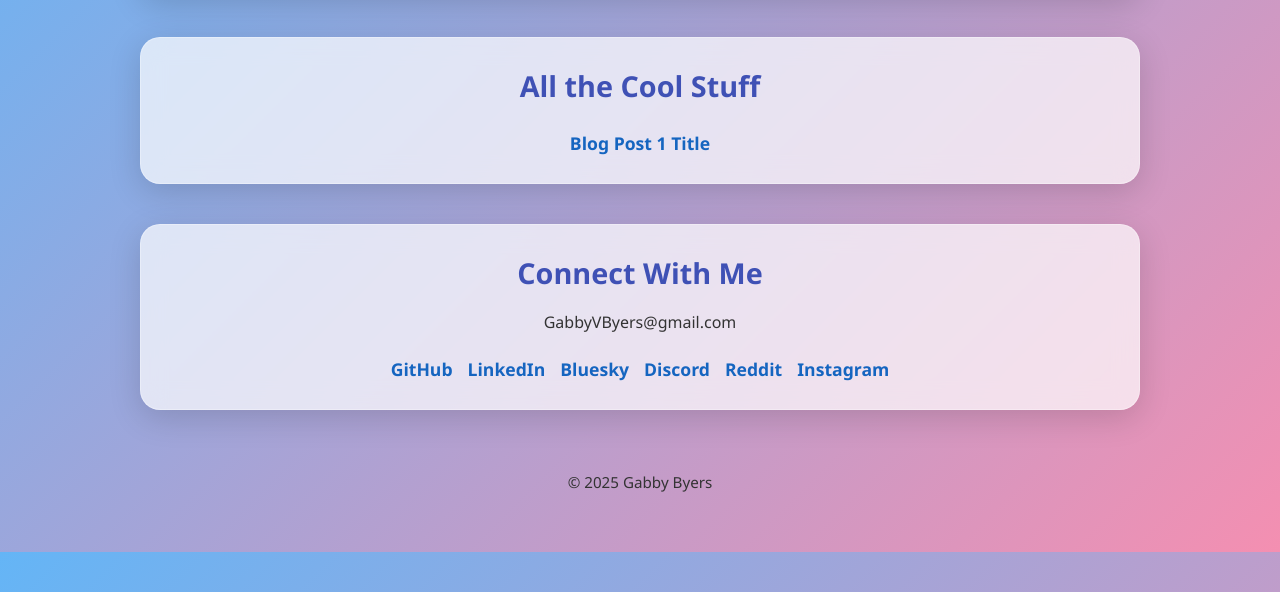
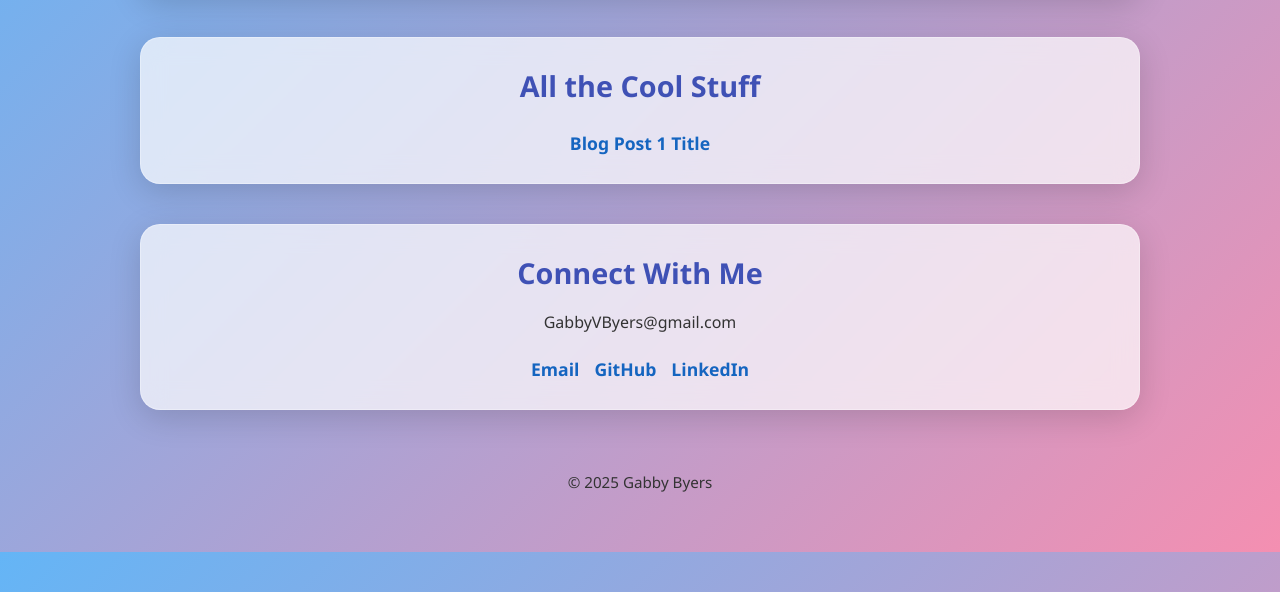
Before and after one commit to GabbyVByers/Blogsite, a plain HTML site: page index.html in a window 1280 px wide. Shown: the part 248-840 px from the top of the page. Drawn offline with Linux system fonts and the light colour scheme.

Commit message:
Update index.html
Email

```diff
--- a/index.html
+++ b/index.html
@@ -34,12 +34,9 @@
                 <h2>Connect With Me</h2>
                 <p>GabbyVByers@gmail.com</p>
                 <ul>
+                    <li><a href="#" onclick="navigator.clipboard.writeText('GabbyVByers@gmail.com'); alert('Email copied to clipboard!'); return false;">Email</a></li>
                     <li><a href="https://github.com/GabbyVByers" target="_blank">GitHub</a></li>
                     <li><a href="https://www.linkedin.com/in/gabby-byers-bb84a7377/" target="_blank">LinkedIn</a></li>
-                    <li><a href="https://bsky.app/profile/gabbybyers.bsky.social" target="_blank">Bluesky</a></li>
-                    <li><a href="https://discord.com/users/gabbyvbyers" target="_blank">Discord</a></li>
-                    <li><a href="https://www.reddit.com/user/GabbyByers/" target="_blank">Reddit</a></li>
-                    <li><a href="https://www.instagram.com/gabbyvbyers/" target="_blank">Instagram</a></li>
                 </ul>
 
             </section>
```
